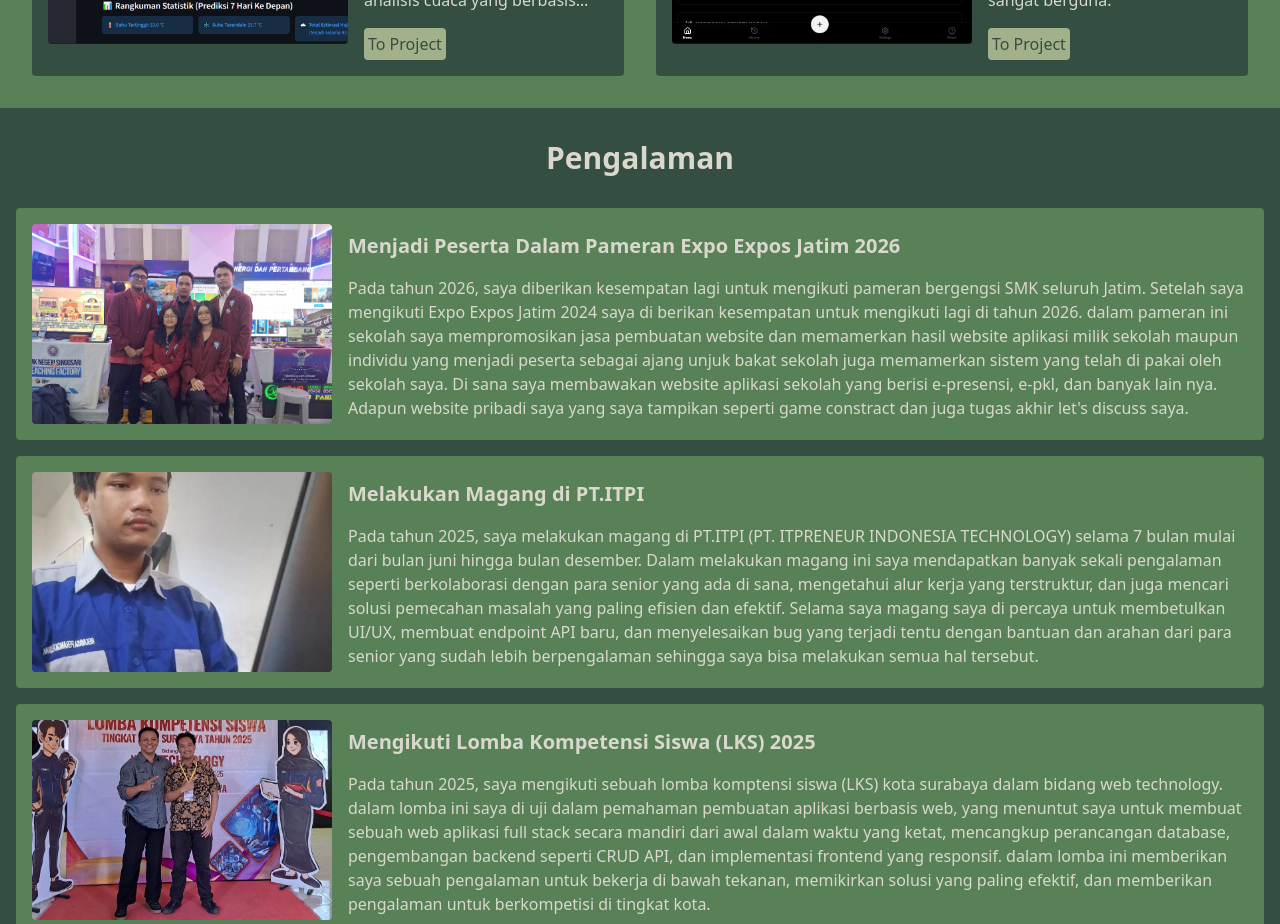
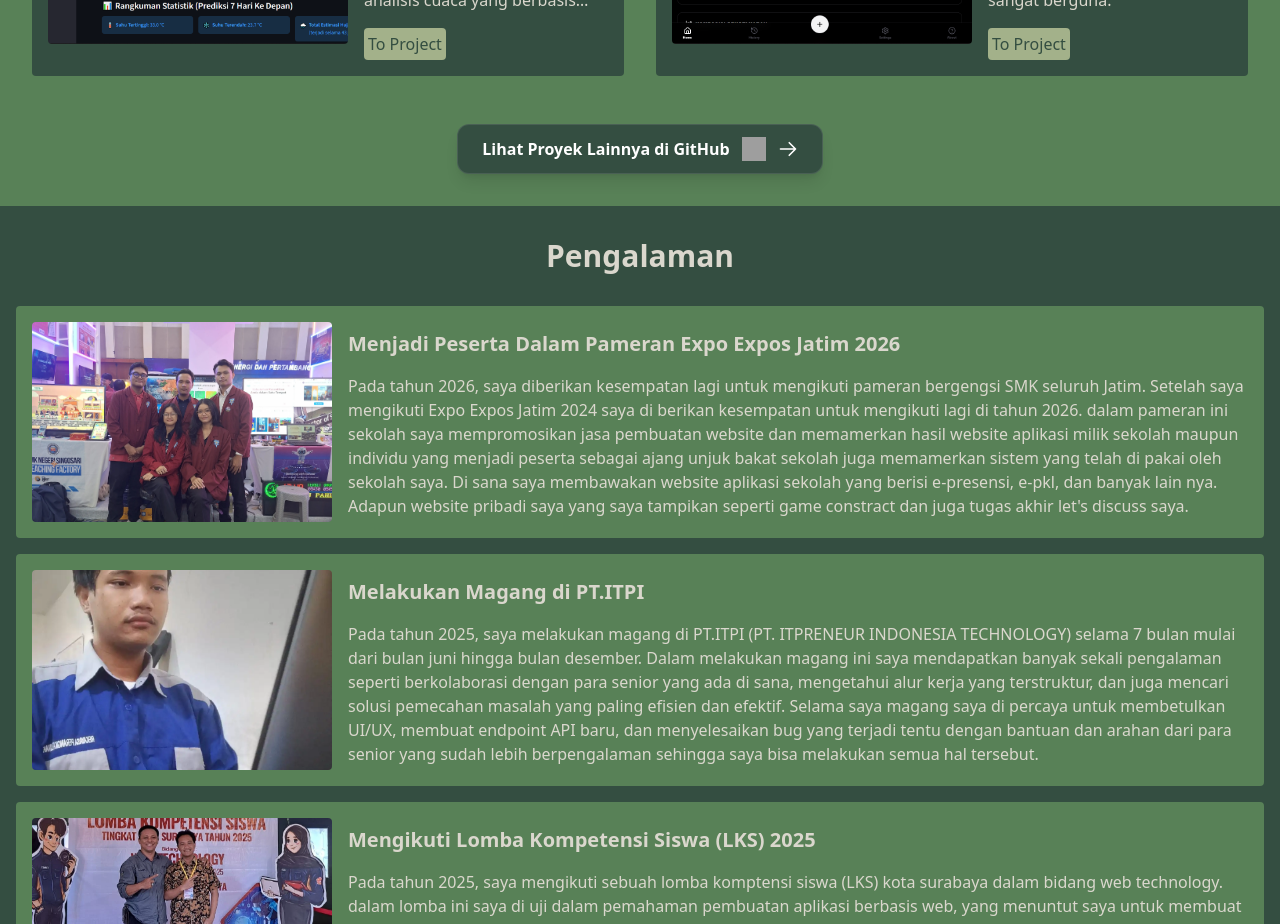
Before and after one commit to FarelNandaS/portofolio, a Next.js app: page / in a window 1280 px wide. Shown: the part 3540-4464 px from the top of the page. Built offline with nearby package versions, Linux system fonts and the light colour scheme; grey boxes are pictures that could not be loaded.

Commit message:
add button to another repository

```diff
--- a/src/app/page.jsx
+++ b/src/app/page.jsx
@@ -518,6 +518,44 @@ export default function Home() {
               />
             ))}
           </div>
+          <motion.div
+            initial={{ opacity: 0, y: 20 }}
+            whileInView={{ opacity: 1, y: 0 }}
+            transition={{ duration: 0.5, ease: "easeOut" }}
+            className="mb-4"
+          >
+            <a
+              href="https://github.com/FarelNandaS?tab=repositories"
+              target="_blank"
+              rel="noopener noreferrer"
+              className="group flex items-center gap-3 bg-darker text-white px-6 py-3 rounded-xl font-semibold shadow-lg hover:bg-opacity-90 hover:scale-105 transition-all duration-300 border border-white/10"
+            >
+              <span>Lihat Proyek Lainnya di GitHub</span>
+
+              {/* Icon GitHub Mini */}
+              <img
+                src="https://skillicons.dev/icons?i=github"
+                alt="GitHub"
+                className="w-6 h-6 group-hover:rotate-12 transition-transform duration-300"
+              />
+
+              {/* Icon Panah Memantul ke Kanan */}
+              <svg
+                xmlns="http://www.w3.org/2000/svg"
+                fill="none"
+                viewBox="0 0 24 24"
+                strokeWidth={2}
+                stroke="currentColor"
+                className="w-5 h-5 group-hover:translate-x-1 transition-transform duration-300"
+              >
+                <path
+                  strokeLinecap="round"
+                  strokeLinejoin="round"
+                  d="M13.5 4.5L21 12m0 0l-7.5 7.5M21 12H3"
+                />
+              </svg>
+            </a>
+          </motion.div>
         </section>
 
         <section
```
